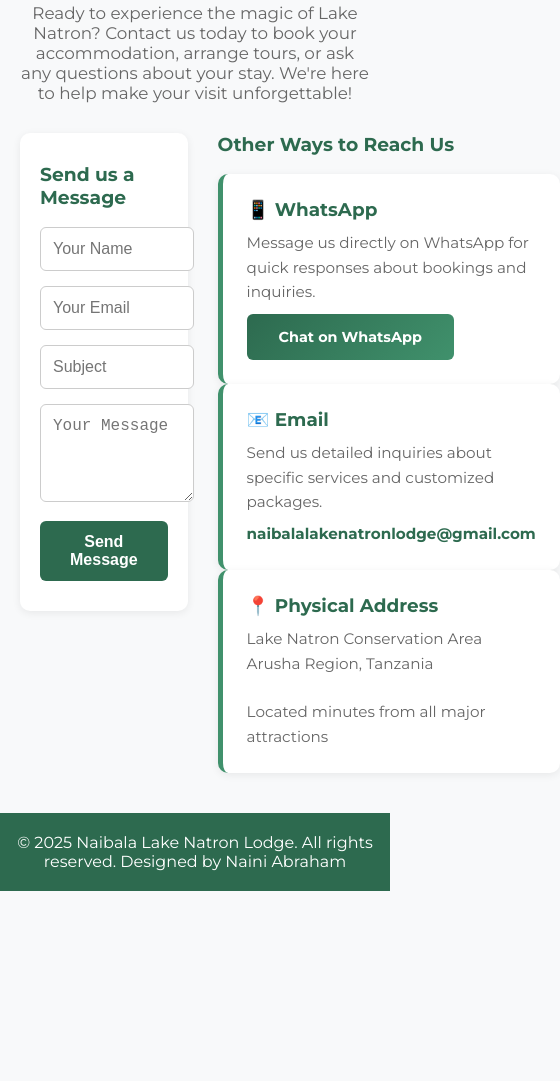
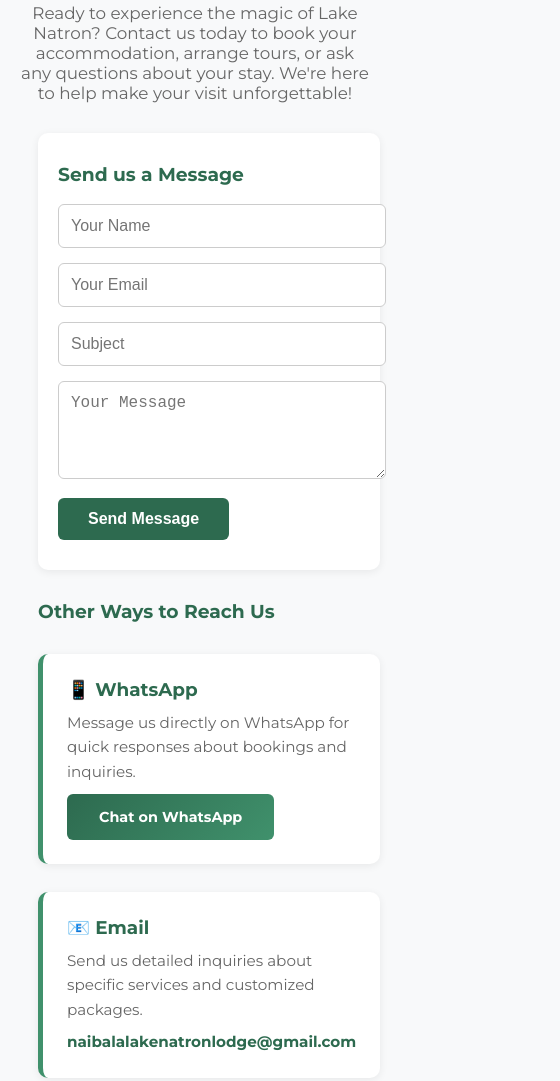
Before and after one commit to Lomelock/Guest-House-Project, a plain HTML site: page index.html in a window 390 px wide. Shown: the part 8031-9112 px from the top of the page, 560 px wide, since content can reach past the window. Before the commit the page ends 8922 px from the top, so only its background shows below. Drawn offline with Linux system fonts and the light colour scheme.

Commit message:
Add responsive contact grid layout to enhance user interaction

```diff
--- a/index.html
+++ b/index.html
@@ -262,6 +262,23 @@
             line-height: 1.6;
             margin: 0;
         }
+        .contact-grid {
+            display: grid;
+            grid-template-columns: 1fr 1fr;
+            gap: 30px;
+            max-width: 1000px;
+            margin: 0 auto 40px;
+            align-items: start;
+            padding: 0 12px;
+        }
+        .contact-grid .info-card {
+            margin-bottom: 16px;
+        }
+        .contact-grid > div:last-child {
+            display: flex;
+            flex-direction: column;
+            gap: 16px;
+        }
         .cta-button {
             display: inline-block;
             background: linear-gradient(135deg, #2d6a4f 0%, #40916c 100%);
@@ -360,6 +377,13 @@
                 padding-top: 60px;
                 padding-bottom: 210px; /* Further increase for mobile */
                 background-position: center 105%;
+            }
+            .contact-grid {
+                grid-template-columns: 1fr;
+                padding: 0 18px;
+            }
+            .contact-grid > div:last-child {
+                gap: 12px;
             }
         }
     </style>
@@ -488,7 +512,7 @@
             Ready to experience the magic of Lake Natron? Contact us today to book your accommodation, arrange tours, or ask any questions about your stay. We're here to help make your visit unforgettable!
         </p>
 
-        <div style="display: grid; grid-template-columns: 1fr 1fr; gap: 30px; max-width: 1000px; margin: 0 auto 40px; align-items: start;">
+        <div class="contact-grid">
             <div class="contact-form">
                 <h3 style="color: #2d6a4f; margin-top: 0;">Send us a Message</h3>
                 <form>
```
Also changed, not shown: pices.html (+3 -3 lines).
